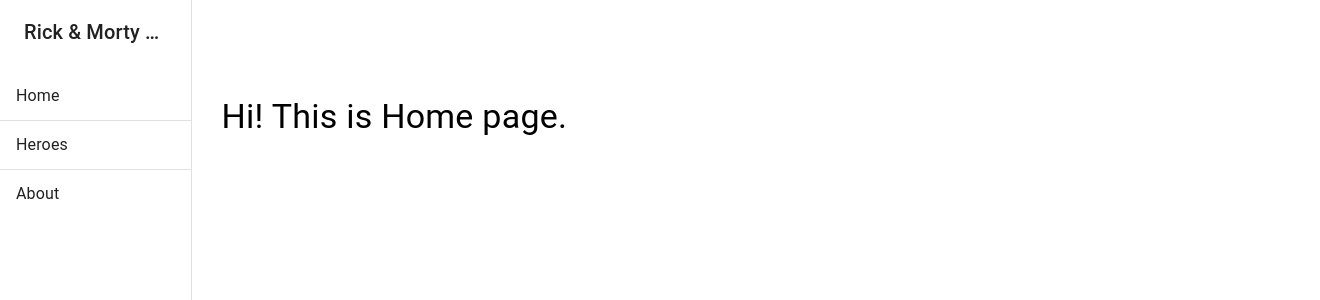
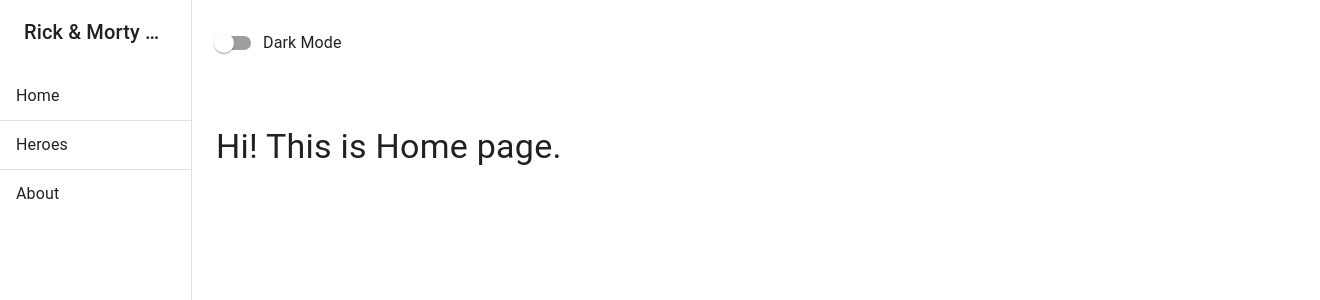
Before and after one commit to SofiiaKozlyk/-ourseHometasks, a React app in the folder Hometask6/: page / in a window 1280 px wide. Shown: the top 300 px of the page, 1320 px wide, since content can reach past the window. Built offline with nearby package versions, Linux system fonts and the light colour scheme.

Commit message:
Added ThemeSwitch component

```diff
--- a/Hometask6/src/App.js
+++ b/Hometask6/src/App.js
@@ -1,20 +1,33 @@
-import React from 'react';
+import React, { useState } from 'react';
 import { BrowserRouter as Router, Routes, Route } from 'react-router-dom';
 import { Box, Toolbar } from '@mui/material';
+import CssBaseline from '@mui/material/CssBaseline';
+import { ThemeProvider, createTheme } from '@mui/material/styles';
 
 import Home from './layouts/Home';
 import About from './layouts/About';
 import Heroes from './layouts/Heroes';
 import Hero from './layouts/Hero';
 import Navbar from './components/Navbar';
+import ThemeSwitch from './components/ThemeSwitch';
 
 function App() {
+    const [darkMode, setDarkMode] = useState(false);
+
+    const theme = createTheme({
+        palette: {
+            mode: darkMode ? 'dark' : 'light',
+        },
+    });
 
     return (
         <>
+            <ThemeProvider theme={theme}>
+                <CssBaseline />
                 <Router>
                     <Navbar />
                     <Box component="main" sx={{ flexGrow: 1, p: 3, ml: '15%', width: 'calc(100% - 15%)' }}>
+                    <ThemeSwitch darkMode={darkMode} setDarkMode={setDarkMode} />
                         <Toolbar />
                         <Routes>
                             <Route path="/" element={<Home />} />
@@ -25,6 +38,7 @@ function App() {
                         </Routes>
                     </Box>
                 </Router>
+            </ThemeProvider>
         </>
     );
 }
--- /dev/null
+++ b/Hometask6/src/components/ThemeSwitch.jsx
@@ -0,0 +1,16 @@
+import React from 'react';
+import { Switch, FormControlLabel } from '@mui/material';
+
+function ThemeSwitch({ darkMode, setDarkMode }) {
+    const handleThemeChange = () => setDarkMode(!darkMode);
+
+    return (
+        <>
+            <FormControlLabel control={<Switch checked={darkMode} onChange={handleThemeChange} />}
+                label="Dark Mode"
+            />
+        </>
+    );
+}
+
+export default ThemeSwitch;
```
Lines whose indentation alone changed are shown as unchanged.
